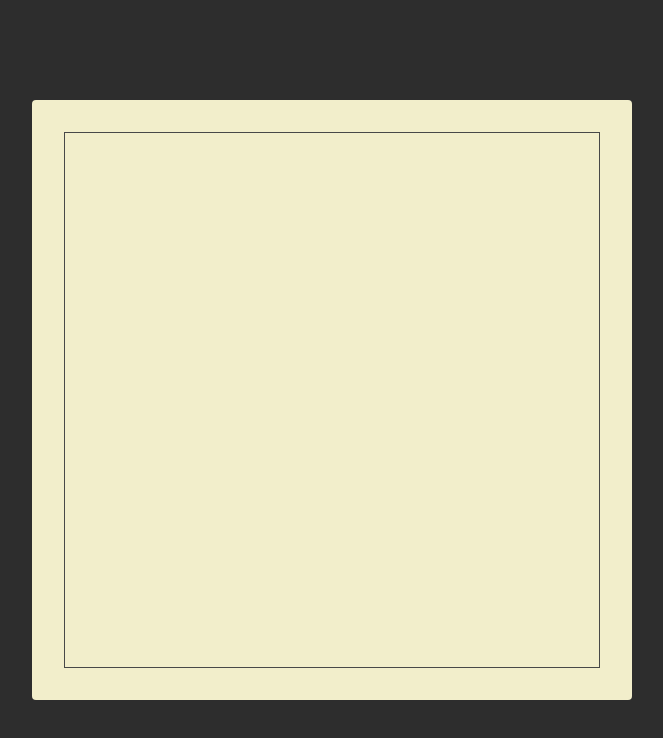
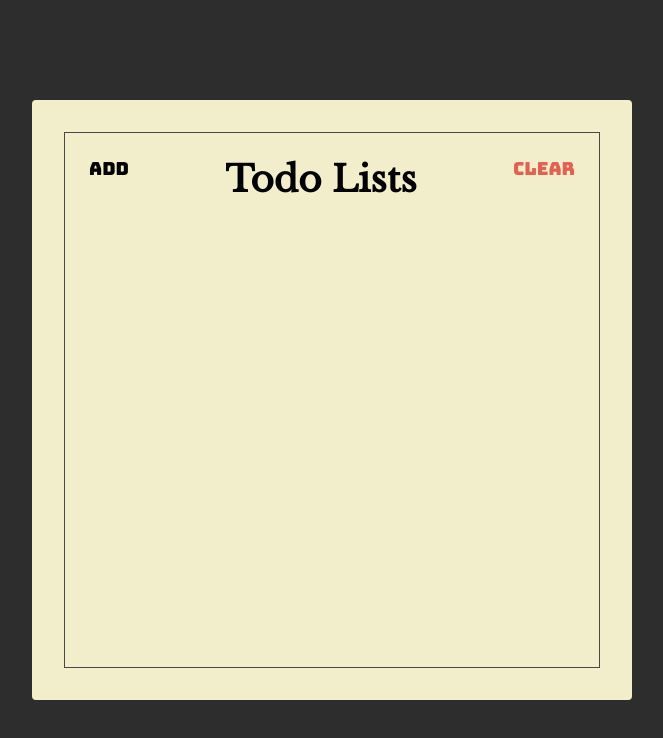
Before and after one commit to theglitch04/react-course-starter, a website: page index.html in a window 1280 px wide. Shown: the whole page, without its empty margins (308-971 px from the left). Drawn offline with nearby package versions, Linux system fonts and the light colour scheme.

Commit message:
Membuat header section

```diff
--- a/index.html
+++ b/index.html
@@ -13,7 +13,13 @@
   </head>
   <body>
     <div class="container">
-      <div class="frame"></div>
+      <div class="frame">
+        <div class="header">
+          <button class="header-btn">Add</button>
+          <h1 class="header-title">Todo Lists</h1>
+          <button class="header-btn main-red-color">Clear</button>
+        </div>
+      </div>
     </div>
   </body>
 </html>
--- a/styles.css
+++ b/styles.css
@@ -1,5 +1,13 @@
 * {
   box-sizing: border-box;
+}
+
+:root {
+  --main-red-color: #e06252;
+}
+
+.main-red-color {
+  color: var(--main-red-color);
 }
 
 html {
@@ -35,4 +43,32 @@ html {
 .frame {
   border: 1px solid #484848;
   height: 100%;
+
+  display: flex;
+  flex-direction: column;
 }
+
+.header {
+  display: flex;
+  align-items: flex-start;
+}
+
+.header-title {
+  flex: 1;
+  text-align: center;
+
+  font-size: 3.6rem;
+  font-family: "Libre Baskerville", sans-serif;
+  text-transform: initial;
+}
+
+.header-btn {
+  font-size: 1.8rem;
+  font-family: "Bungee", sans-serif;
+
+  padding: 24px;
+
+  background: unset;
+  border: unset;
+  outline: unset;
+}
```
